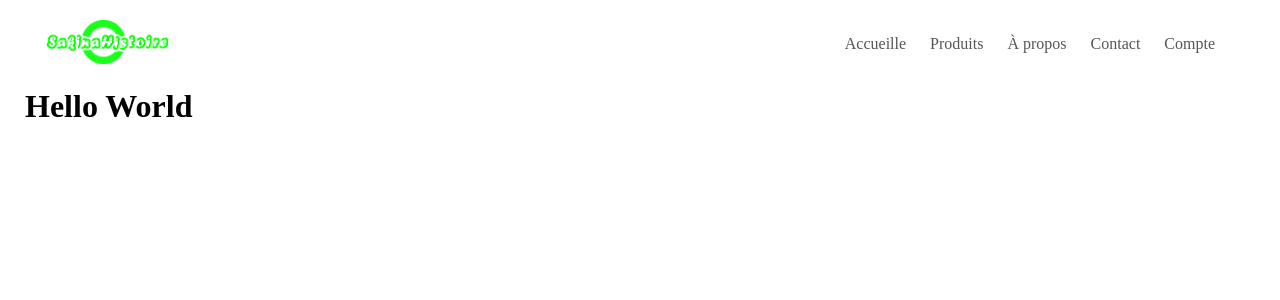
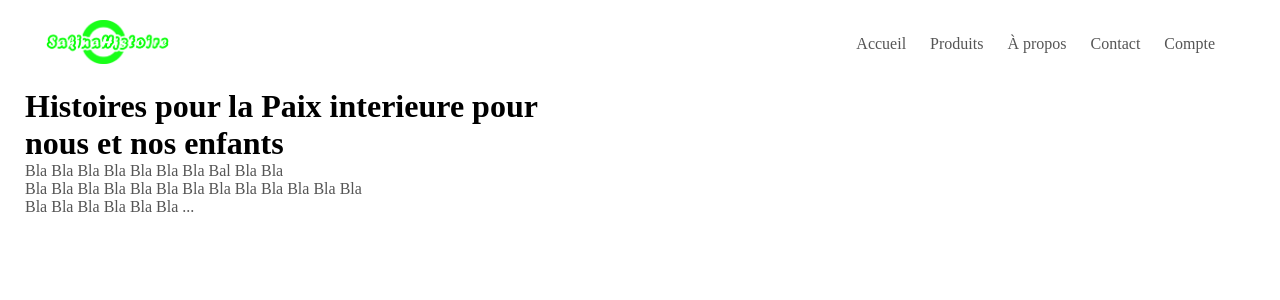
Before and after one commit to BougatayaAbd/Project-02, a Flask app: page / in a window 1280 px wide. Shown: the top 300 px of the page. Run offline with Flask 2, Linux system fonts and the light colour scheme.

Commit message:
Version 05

```diff
--- a/templates/index.html
+++ b/templates/index.html
@@ -13,7 +13,7 @@
         </div>
         <nav>
             <ul>
-                <li><a href="">Accueille</a></li>
+                <li><a href="">Accueil</a></li>
                 <li><a href="">Produits</a></li>
                 <li><a href="">À propos</a></li>
                 <li><a href="">Contact</a></li>
@@ -23,7 +23,8 @@
     </div>
     <div class="row">
         <div class="col-2">
-            <h1>Hello World</h1>
+            <h1>Histoires pour la Paix interieure pour <br>nous et nos enfants</h1>
+            <p>Bla Bla Bla Bla Bla Bla Bla Bal Bla Bla <br> Bla Bla Bla Bla Bla Bla Bla Bla Bla Bla Bla Bla Bla <br> Bla Bla Bla Bla Bla Bla ...</p>
         </div>
         <div class="col-2">
 
```
